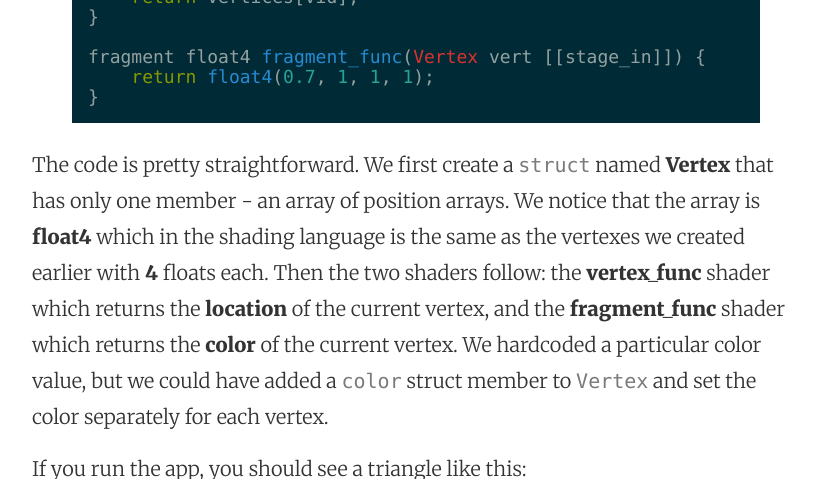
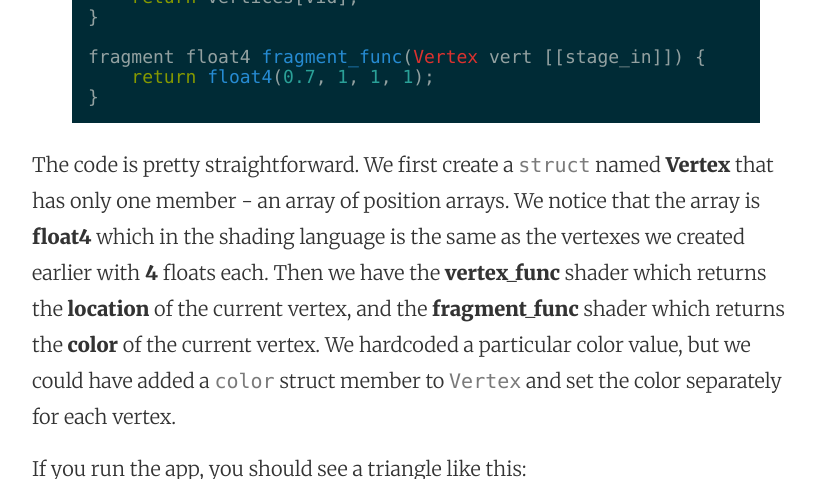
Before and after one commit to mhorga/mhorga.github.io, a Jekyll site: the page built from _posts/2016-01-18-using-metalkit-part-2.markdown, in a window 1280 px wide and 900 px high, scrolled down 5179 px, cut to the strip 0-479 px from the top of the window. Shown: the whole strip, without its empty margins (224-1040 px from the left). Built offline with Jekyll 4.4.1, drawn with Linux system fonts in a browser that asks for light colours.

Commit message:
Post update: Using MetalKit part 2

```diff
--- a/_posts/2016-01-18-using-metalkit-part-2.markdown
+++ b/_posts/2016-01-18-using-metalkit-part-2.markdown
@@ -111,7 +111,7 @@
 }
 {% endhighlight %}
 
-The code is pretty straightforward. We first create a `struct` named __Vertex__ that has only one member - an array of position arrays. We notice that the array is __float4__ which in the shading language is the same as the vertexes we created earlier with __4__ floats each. Then the two shaders follow: the __vertex_func__ shader which returns the __location__ of the current vertex, and the __fragment_func__ shader which returns the __color__ of the current vertex. We hardcoded a particular color value, but we could have added a `color` struct member to `Vertex` and set the color separately for each vertex.
+The code is pretty straightforward. We first create a `struct` named __Vertex__ that has only one member - an array of position arrays. We notice that the array is __float4__ which in the shading language is the same as the vertexes we created earlier with __4__ floats each. Then we have the __vertex_func__ shader which returns the __location__ of the current vertex, and the __fragment_func__ shader which returns the __color__ of the current vertex. We hardcoded a particular color value, but we could have added a `color` struct member to `Vertex` and set the color separately for each vertex.
 
 If you run the app, you should see a triangle like this:
 
```
